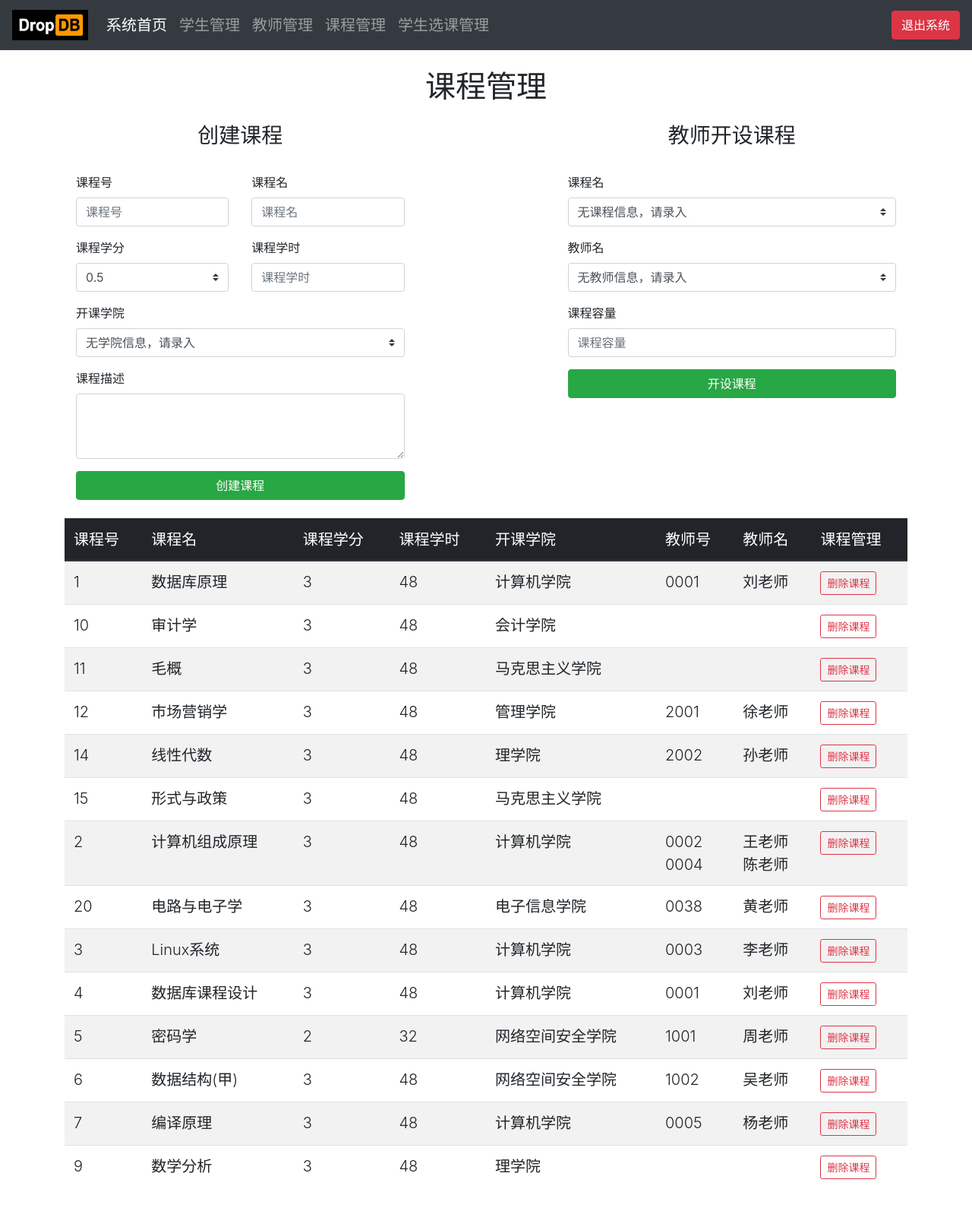
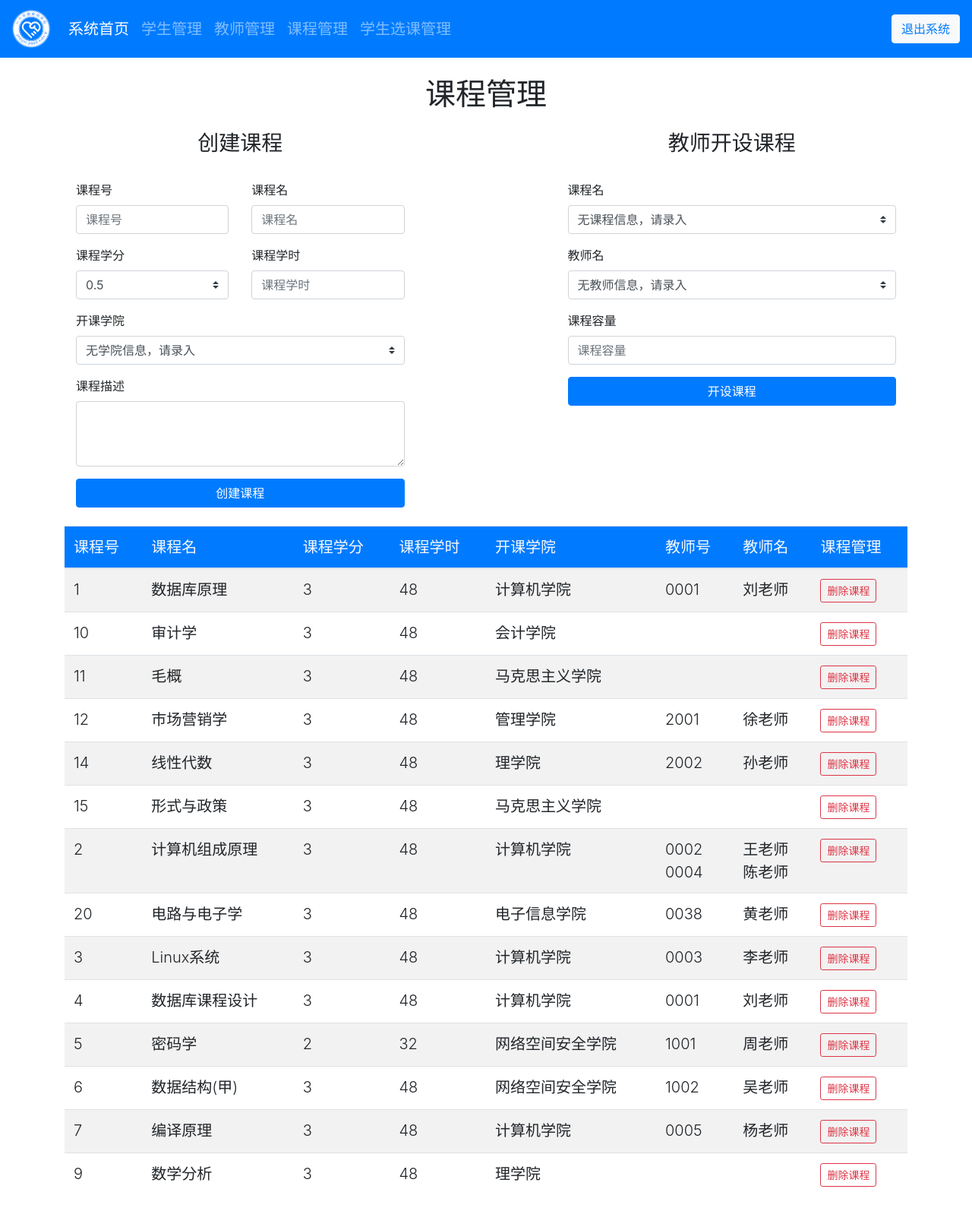
Before and after one commit to WolfMy/course_select_system, a Flask app: template app/templates/admin/course_manage.html in a window 1280 px wide. Shown: the whole page at 76% size. Before the commit the page ends 1552 px from the top, so only its background shows below. Run offline with Flask 3, Linux system fonts and the light colour scheme; the template is opened without the code that fills it: values that come from a table or form of the project are taken from there, others are empty; data comes from the database, SQL or seed files in the repository; parts of the project's set-up code (start-up, migrations or seed data) failed here and were passed over; some libraries are stand-ins or nearby versions.

Commit message:
style: update UI theme and table headers styling
- Change table headers from dark to primary color scheme
- Update button colors from success to primary
- Adjust logo size in navbar
- Replace navbar dark theme with primary

```diff
--- a/app/templates/admin/course_manage.html
+++ b/app/templates/admin/course_manage.html
@@ -61,7 +61,7 @@
                     <label>课程描述</label>
                     <textarea name="CourseDesc" class="form-control" rows="3"></textarea>
                 </div>
-                <button type="submit" class="btn btn-success btn-block">创建课程</button>
+                <button type="submit" class="btn btn-primary btn-block">创建课程</button>
             </form>
         </div>
         <div class="col-md-2"></div>
@@ -97,14 +97,14 @@
                     <label>课程容量</label>
                     <input type="number" name="CourseCapacity" class="form-control" placeholder="课程容量" required>
                 </div>
-                <button type="submit" class="btn btn-success btn-block">开设课程</button>
+                <button type="submit" class="btn btn-primary btn-block">开设课程</button>
             </form>
         </div>
     </div>
     <div class="container mb-4"></div>
     <div class="row">
             <table class="table table-striped table-hover">
-                    <thead class="thead-dark">
+                    <thead class="text-light bg-primary">
                 <tr>
                     <th class="lead">课程号</th>
                     <th class="lead">课程名</th>
--- a/app/templates/admin/course_select_manage.html
+++ b/app/templates/admin/course_select_manage.html
@@ -16,7 +16,7 @@
         <input type="number" name="StudentNum" class="form-control" placeholder="学生学号" required>
       </div>
       <div class="col">
-      <button type="submit" class="btn btn-block btn-success mb-2">手动签课</button>
+      <button type="submit" class="btn btn-block btn-primary mb-2">手动签课</button>
       </div>
     </div>
   </form>
@@ -40,7 +40,7 @@
   <hr>
   <div class="container mb-4"></div>
     <table class="table table-striped table-hover">
-            <thead class="thead-dark">
+            <thead class="text-light bg-primary">
         <tr>
             <th class="lead">课程号</th>
             <th class="lead">课程名</th>
@@ -63,7 +63,7 @@
            <td class="lead">{{ table.CourseCapacity }}</td>
            <td class="lead">{{ table.CourseStudents }}</td>
            <td class="lead">
-              <a href="{{ url_for('change_course_capacity', CourseNum=table.CourseNum, TeacherNum=table.TeacherNum, add_or_sub='add') }}" class="btn btn-success btn-sm" role="button">扩容</a>
+              <a href="{{ url_for('change_course_capacity', CourseNum=table.CourseNum, TeacherNum=table.TeacherNum, add_or_sub='add') }}" class="btn btn-primary btn-sm" role="button">扩容</a>
               <a href="{{ url_for('change_course_capacity', CourseNum=table.CourseNum, TeacherNum=table.TeacherNum, add_or_sub='sub') }}" class="btn btn-warning btn-sm" role="button">缩容</a>
            </td>
            <td class="lead">
--- a/app/templates/admin/student_manage.html
+++ b/app/templates/admin/student_manage.html
@@ -33,14 +33,14 @@
         <input type="datetime" name="StudentInyear" class="form-control" placeholder="入学年份">
       </div>
       <div class="col">
-      <button type="submit" class="btn btn-block btn-success mb-2">录入</button>
+      <button type="submit" class="btn btn-block btn-primary mb-2">录入</button>
       </div>
     </div>
   </form>
   <hr>
   <div class="container mb-4"></div>
     <table class="table table-striped table-hover">
-            <thead class="thead-dark">
+            <thead class="text-light bg-primary">
         <tr>
             <th class="lead">学院名</th>
             <th class="lead">专业名</th>
--- a/app/templates/admin/teacher_manage.html
+++ b/app/templates/admin/teacher_manage.html
@@ -36,14 +36,14 @@
         <input type="datetime" name="TeacherInyear" class="form-control" placeholder="入职年份">
       </div>
       <div class="col">
-      <button type="submit" class="btn btn-block btn-success mb-2">录入</button>
+      <button type="submit" class="btn btn-block btn-primary mb-2">录入</button>
       </div>
     </div>
   </form>
   <hr>
   <div class="container mb-4"></div>
     <table class="table table-striped table-hover">
-            <thead class="thead-dark">
+            <thead class="text-light bg-primary">
         <tr>
             <th class="lead">学院号</th>
             <th class="lead">学院名</th>
--- a/app/templates/base.html
+++ b/app/templates/base.html
@@ -9,10 +9,10 @@
 {% endblock %}
 
 {% block navbar %}
-<nav class="navbar navbar-expand-lg navbar-dark bg-dark">
+<nav class="navbar navbar-expand-lg navbar-dark bg-primary">
         <!--span class="navbar-brand mb-0 lead">功能列表</span-->
         <a class="navbar-brand" href="#">
-            <img src="/static/img/logo.png" width="100" height="40" class="d-inline-block align-top" alt="">
+            <img src="/static/img/logo.png" width="50" height="50" class="d-inline-block align-top" alt="">
         </a>
     <button class="navbar-toggler" type="button" data-toggle="collapse" data-target="#navbarSupportedContent" aria-controls="navbarSupportedContent" aria-expanded="false" aria-label="Toggle navigation">
         <span class="navbar-toggler-icon"></span>
@@ -27,14 +27,13 @@
         <li>{% block a5 %}{% endblock %}</li>
         <li>{% block a6 %}{% endblock %}</li>
         </ul>
-        <a class="btn btn-danger " href="{{ url_for('logout') }}">退出系统</a>
+        <a class="btn btn-light text-primary" href="{{ url_for('logout') }}">退出系统</a>
 
     </div>
 </nav>
 {% endblock %}
 
 {% block content %}
-    <!--img src="/static/img/head.gif"-->
     <div class="container">
         {% with messages = get_flashed_messages() %}
         {% if messages %}
--- a/app/templates/student/course.html
+++ b/app/templates/student/course.html
@@ -4,7 +4,7 @@
 <div class="container mb-4"></div>
 <h1 class="display-6" align="center">所有课程</h1>
     <table class="table table-striped table-hover">
-            <thead class="thead-dark">
+            <thead class="text-light bg-primary">
         <tr>
             <th class="lead">课程号</th>
             <th class="lead">课程名</th>
--- a/app/templates/student/course_select_table.html
+++ b/app/templates/student/course_select_table.html
@@ -4,7 +4,7 @@
 <div class="container mb-4"></div>
 <h1 class="display-6" align="center">已选课程</h1>
     <table class="table table-striped table-hover">
-            <thead class="thead-dark">
+            <thead class="text-light bg-primary">
         <tr>
             <th class="lead">课程号</th>
             <th class="lead">课程名</th>
--- a/app/templates/student/course_teachers.html
+++ b/app/templates/student/course_teachers.html
@@ -4,7 +4,7 @@
 <div class="container mb-4"></div>
 <h1 class="display-6" align="center">选择任课老师</h1>
 <table class="table table-striped table-hover">
-    <thead class="thead-dark">
+    <thead class="text-light bg-primary">
     <tr>
         <th class="lead">课程名</th>
         <th class="lead">任课教师</th>
--- a/app/templates/student/grade_query.html
+++ b/app/templates/student/grade_query.html
@@ -4,7 +4,7 @@
 <div class="container mb-4"></div>
 <h1 class="display-6" align="center">成绩查询</h1>
     <table class="table table-striped table-hover">
-            <thead class="thead-dark">
+            <thead class="text-light bg-primary">
         <tr>
             <th class="lead">课程号</th>
             <th class="lead">课程名</th>
--- a/app/templates/student/voluntary_selection.html
+++ b/app/templates/student/voluntary_selection.html
@@ -14,7 +14,7 @@
 </div>
 <div class="container mb-4"></div>
 <table class="table table-striped table-hover">
-    <thead class="thead-dark">
+    <thead class="text-light bg-primary">
     <tr>
         <th class="lead">志愿顺序</th>
         <th class="lead">课程号</th>
@@ -53,7 +53,7 @@
 <div class="row">
     <div class="col-md-4"></div>
     <div class="col-md-4">
-        <button class="btn btn-block btn-success">提交志愿</button>
+        <button class="btn btn-block btn-primary">提交志愿</button>
     </div>
 </div>
 
--- a/app/templates/teacher/course_grade_input.html
+++ b/app/templates/teacher/course_grade_input.html
@@ -11,7 +11,7 @@
     <p class="lead"><strong>选课人数：</strong>{{ course_table[0].CourseStudents }}</p>
     <form action="/course_grade_input/" method="POST" class="form-signin">
         <table class="table table-striped table-hover">
-            <thead class="thead-dark">
+            <thead class="text-light bg-primary">
             <tr>
                 <th class="lead">学号</th>
                 <th class="lead">姓名</th>
--- a/app/templates/teacher/course_select_detail.html
+++ b/app/templates/teacher/course_select_detail.html
@@ -10,7 +10,7 @@
     <p class="lead"><strong>课程名：</strong>{{ course_table[0].CourseName }}</p>
     <p class="lead"><strong>选课人数：</strong>{{ course_table[0].CourseStudents }}</p>
     <table class="table table-striped table-hover">
-        <thead class="thead-dark">
+        <thead class="text-light bg-primary">
         <tr>
            <th class="lead">学号</th>
            <th class="lead">姓名</th>
```
Also changed, not shown: app/static/img/bg.jpg (added), app/static/img/bg_welcome.jpg (added), app/static/img/logo.png.
